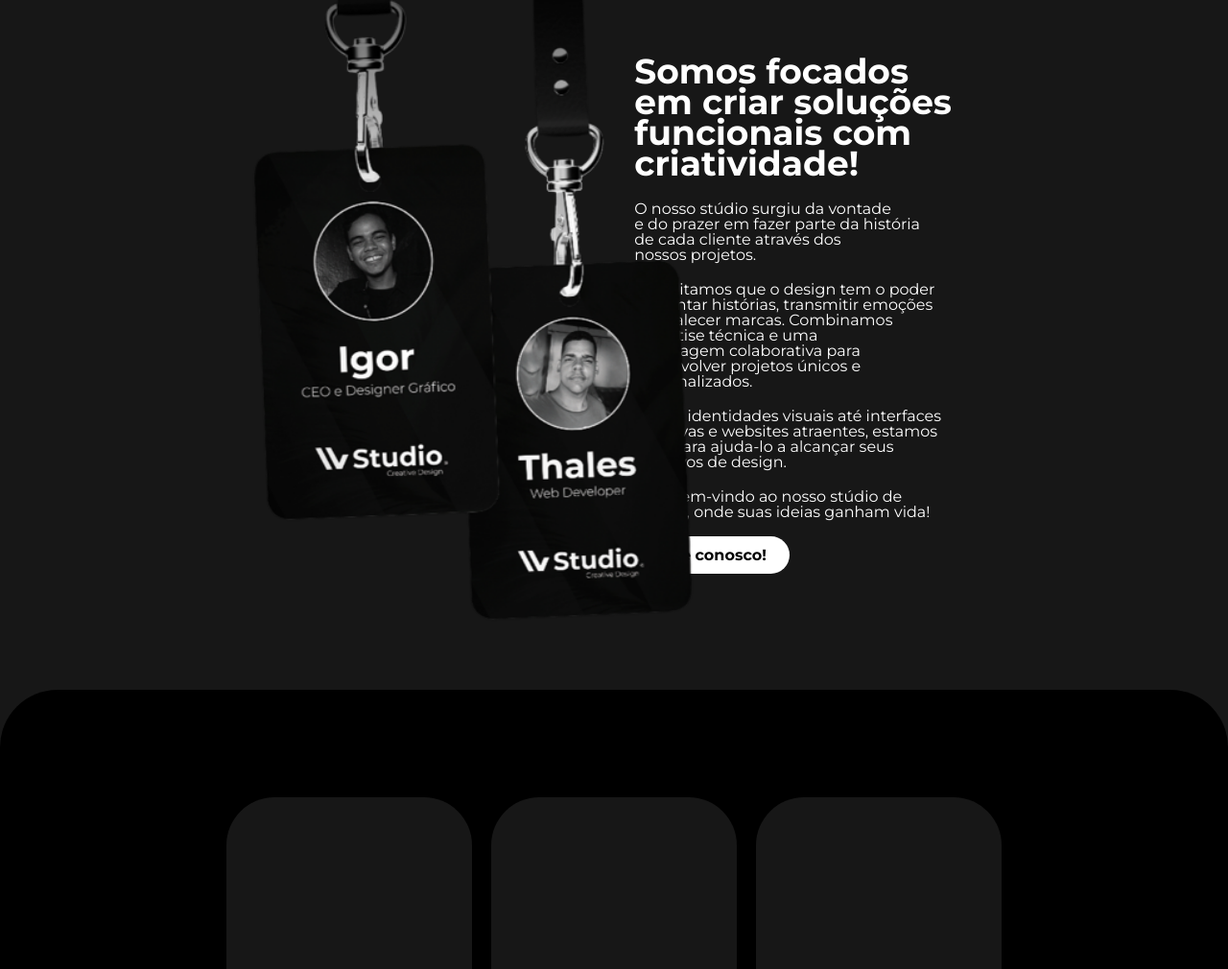
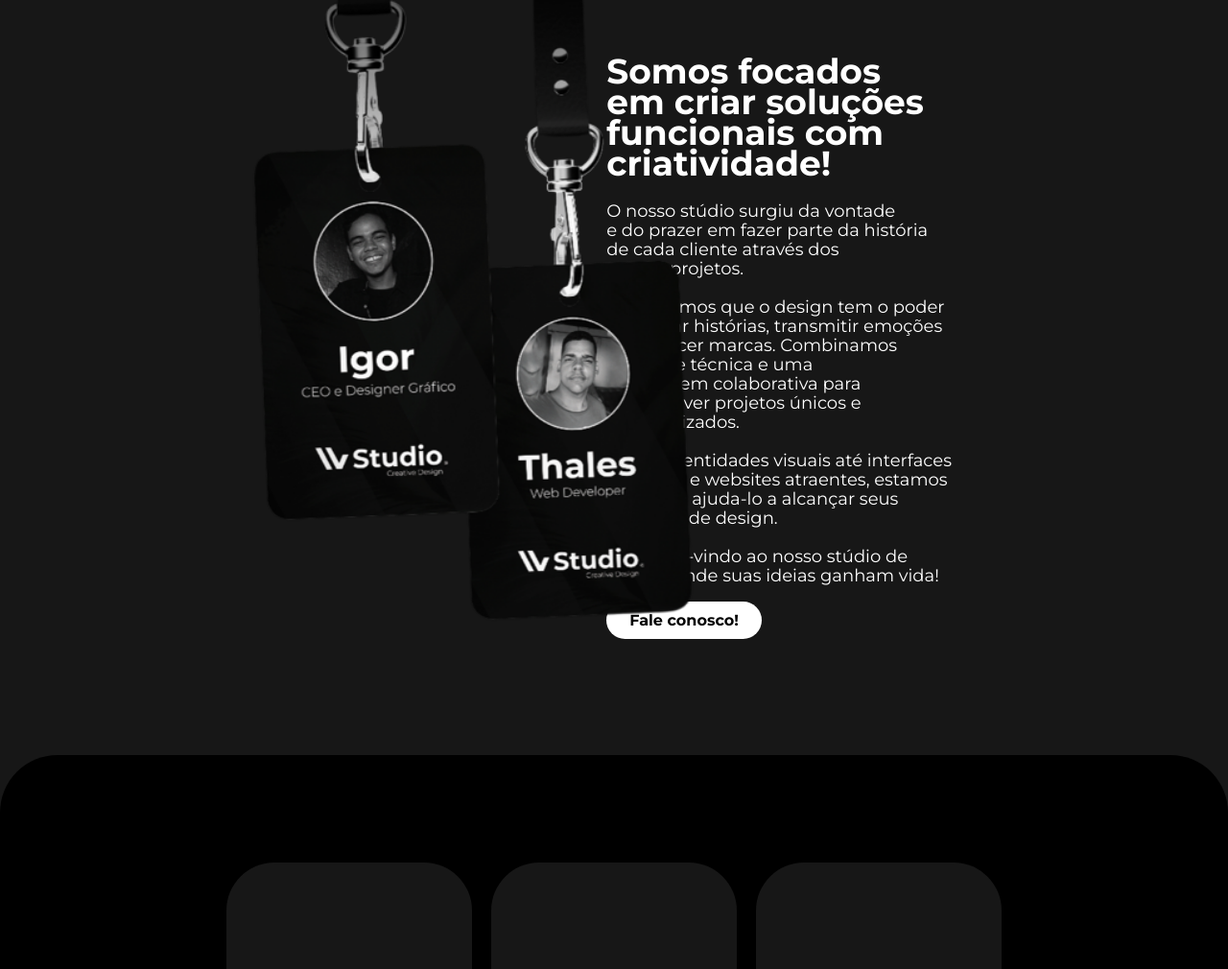
Before and after one commit to thalesmariiano/ivstudio-site, a website: page index.html in a window 1280 px wide. Shown: the part 762-1772 px from the top of the page at 96% size. Drawn offline with nearby package versions, Linux system fonts and the light colour scheme.

Commit message:
text size adjusted

```diff
--- a/index.html
+++ b/index.html
@@ -66,13 +66,13 @@
 					<h1 class="text-left text-4xl font-bold text-white font-montserrat leading-8">Somos focados <br> em criar soluções <br> funcionais com <br> criatividade!</h1>
 				</div>
 				<div class="space-y-5">
-					<p class="text-white font-montserrat leading-4">
+					<p class="text-white text-lg/5 font-montserrat">
 						O nosso stúdio surgiu da vontade <br>
 						e do prazer em fazer parte da história <br>
 						de cada cliente através dos <br>
 						nossos projetos.
 					</p>
-					<p class="text-white font-montserrat leading-4">
+					<p class="text-white text-lg/5 font-montserrat">
 						Acreditamos que o design tem o poder <br>
 						de contar histórias, transmitir emoções <br>
 						e fortalecer marcas. Combinamos <br>
@@ -81,13 +81,13 @@
 						desenvolver projetos únicos e <br>
 						personalizados.
 					</p>
-					<p class="text-white font-montserrat leading-4">
+					<p class="text-white text-lg/5 font-montserrat">
 						Desde identidades visuais até interfaces <br>
 						intuitivas e websites atraentes, estamos <br>
 						aqui para ajuda-lo a alcançar seus <br>
 						objetivos de design.
 					</p>
-					<p class="text-white font-montserrat leading-4">
+					<p class="text-white text-lg/5 font-montserrat">
 						Seja bem-vindo ao nosso stúdio de <br>
 						design, onde suas ideias ganham vida!
 					</p>
```
